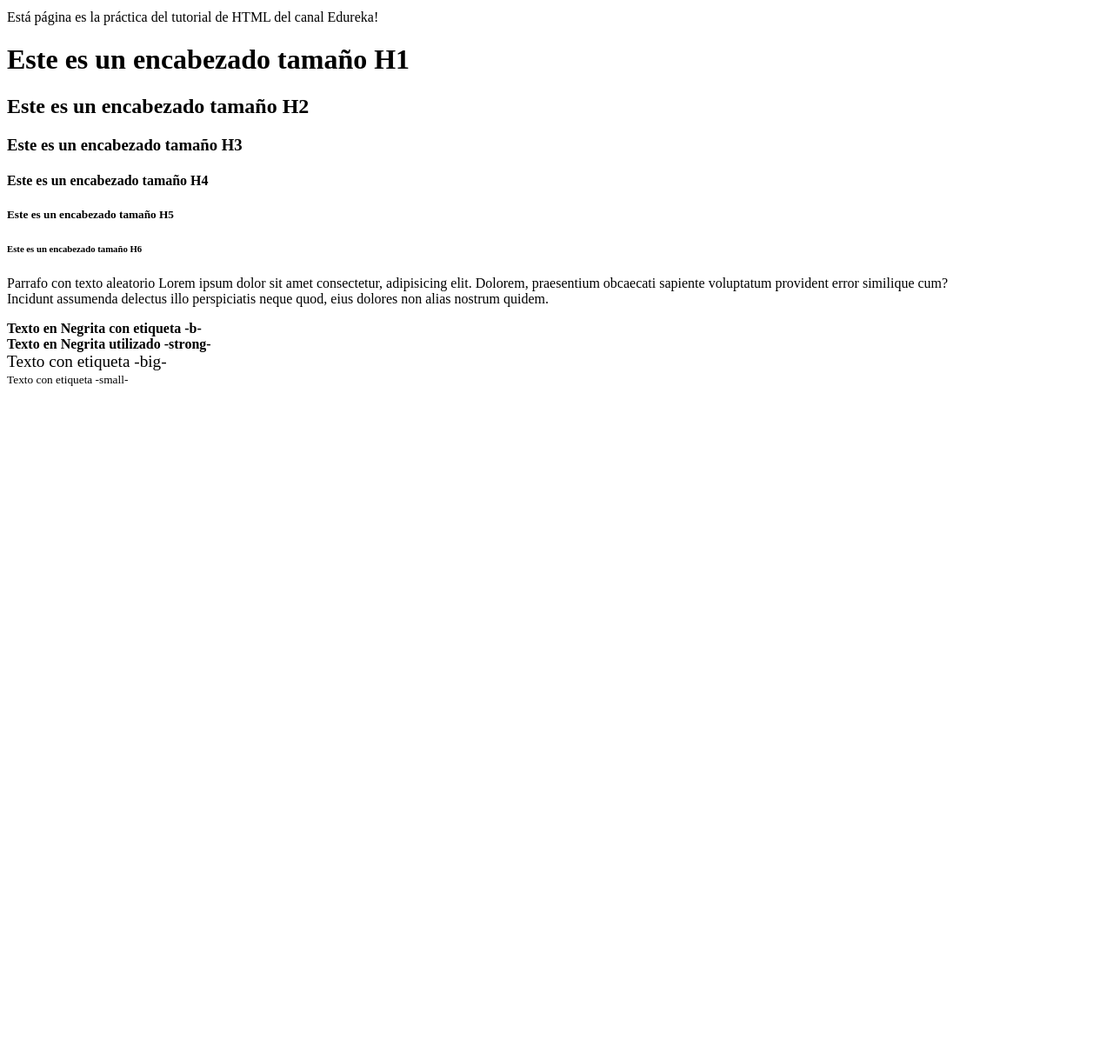
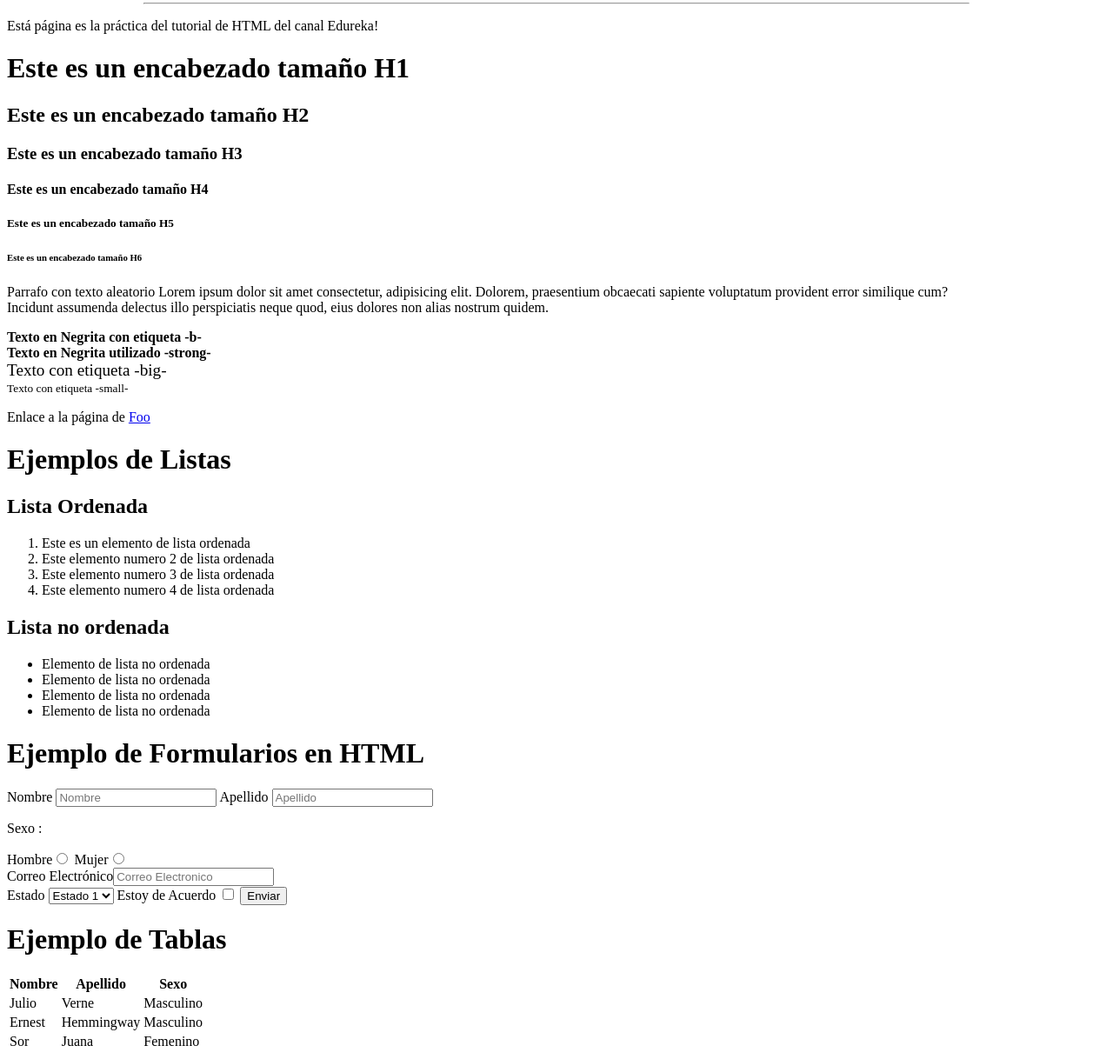
Before and after one commit to F00mx/tests, a plain HTML site: page index.html in a window 1280 px wide. Shown: the part 509-1727 px from the top of the page at 87% size. Before the commit the page ends 962 px from the top, so only its background shows below. Drawn offline with Linux system fonts and the light colour scheme.

Commit message:
Commit Archivo Tutorial Edureka! v2

```diff
--- a/index.html
+++ b/index.html
@@ -1,11 +1,12 @@
 <!DOCTYPE html>
 <html>
     <head>
-        <title>Tutorial HTML</title>
+        <title>Tutorial HTML Básico</title>
     </head>
     <body>
         <h1>Tutorial HTML en Edureka!</h1>
         <img src="img/521042.jpg" height="420" width="640" alt="Imagen de pagina">
+        <hr width="75%">
         <p>Está página es la práctica del tutorial de HTML del canal Edureka!</p>
         <h1>Este es un encabezado tamaño H1</h1>
         <h2>Este es un encabezado tamaño H2</h2>
@@ -18,6 +19,65 @@
         <strong>Texto en Negrita utilizado -strong-</strong><br>
         <big>Texto con etiqueta -big-</big><br>
         <small>Texto con etiqueta -small-</small><br>
+        <p>Enlace a la página de <a href="http://www.foo.com.mx">Foo</a></p>
+        <h1>Ejemplos de Listas</h1>
+        <h2>Lista Ordenada</h2>
+        <ol>
+            <li>Este es un elemento de lista ordenada</li>
+            <li>Este elemento numero 2 de lista ordenada</li>
+            <li>Este elemento numero 3 de lista ordenada</li>
+            <li>Este elemento numero 4 de lista ordenada</li>
+        </ol>
+        <h2>Lista no ordenada</h2>
+        <ul>
+            <li>Elemento de lista no ordenada</li>
+            <li>Elemento de lista no ordenada</li>
+            <li>Elemento de lista no ordenada</li>
+            <li>Elemento de lista no ordenada</li>
+        </ul>
+        <h1>Ejemplo de Formularios en HTML </h1>
+        <form>
+            <label>Nombre</label>
+            <input type="text" name="nombre" placeholder="Nombre" required>
+            <label>Apellido</label>
+            <input type="text" name="apellido" placeholder="Apellido" required><br>
+            <p>Sexo : </p>
+            <label>Hombre</label><input type="radio" name="sexo" value="h">
+            <label>Mujer</label><input type="radio" name="sexo" value="m"> <br>
+            <label>Correo Electrónico</label><input type="email" name="email" placeholder="Correo Electronico"><br>
+            <label>Estado</label>
+            <select name="estado">
+                <option value="edo1">Estado 1</option>
+                <option value="edo2">Estado 2</option>
+                <option value="edo3">Estado 3</option>
+            </select>
+            <label>Estoy de Acuerdo</label>
+            <input type="checkbox" name="ok" >
+            <button type="submit">Enviar</button>
+        </form>
+        <h1>Ejemplo de Tablas</h1>
+        <table>
+            <thead>
+                <th>Nombre</th>
+                <th>Apellido</th>
+                <th>Sexo</th>
+            </thead>
+            <tr>
+                <td>Julio</td>
+                <td>Verne</td>
+                <td>Masculino</td>
+            </tr>
+            <tr>
+                <td>Ernest</td>
+                <td>Hemmingway</td>
+                <td>Masculino</td>
+            </tr>
+            <tr>
+                <td>Sor</td>
+                <td>Juana</td>
+                <td>Femenino</td>
+            </tr>
+        </table>
 
     </body>
 </html>
```
